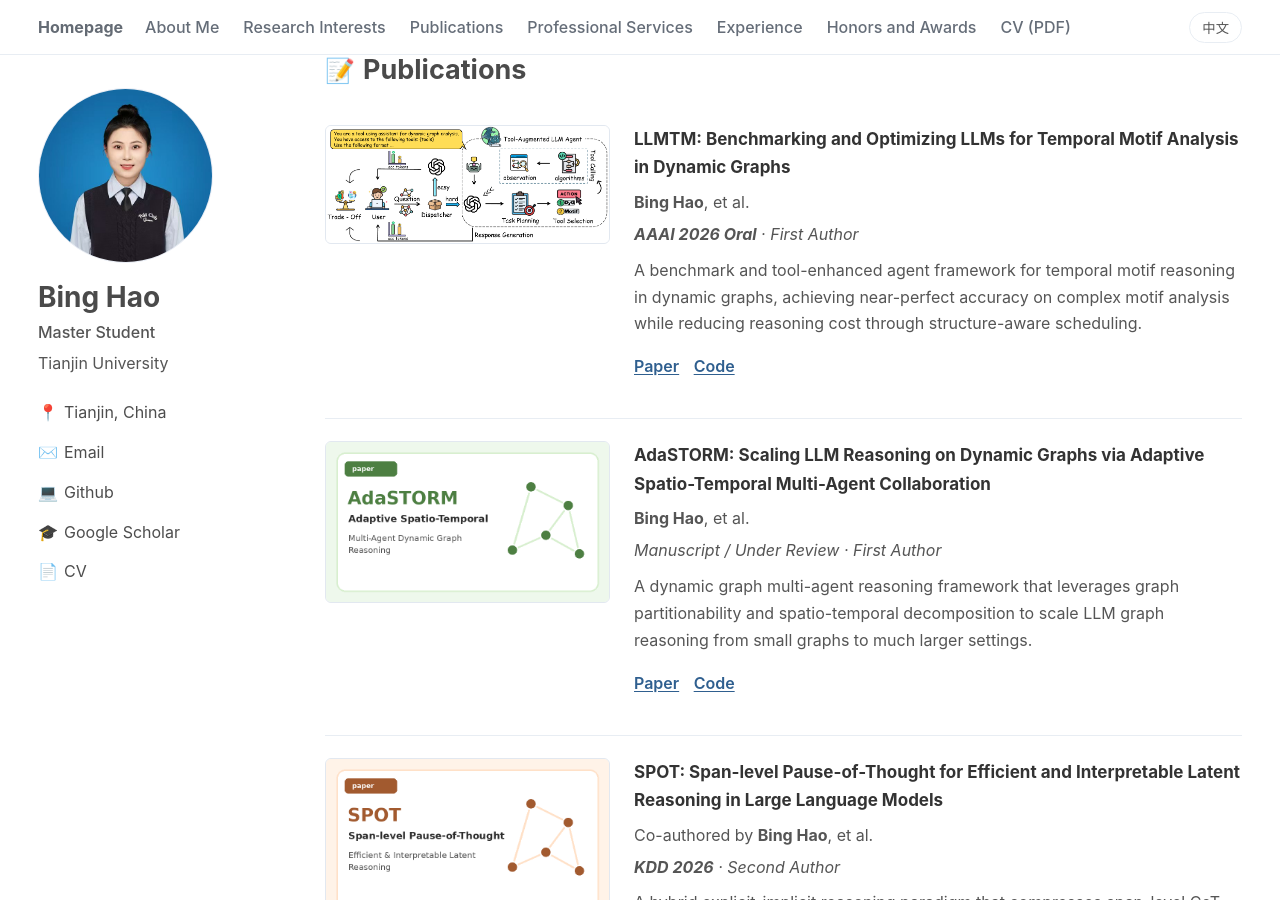
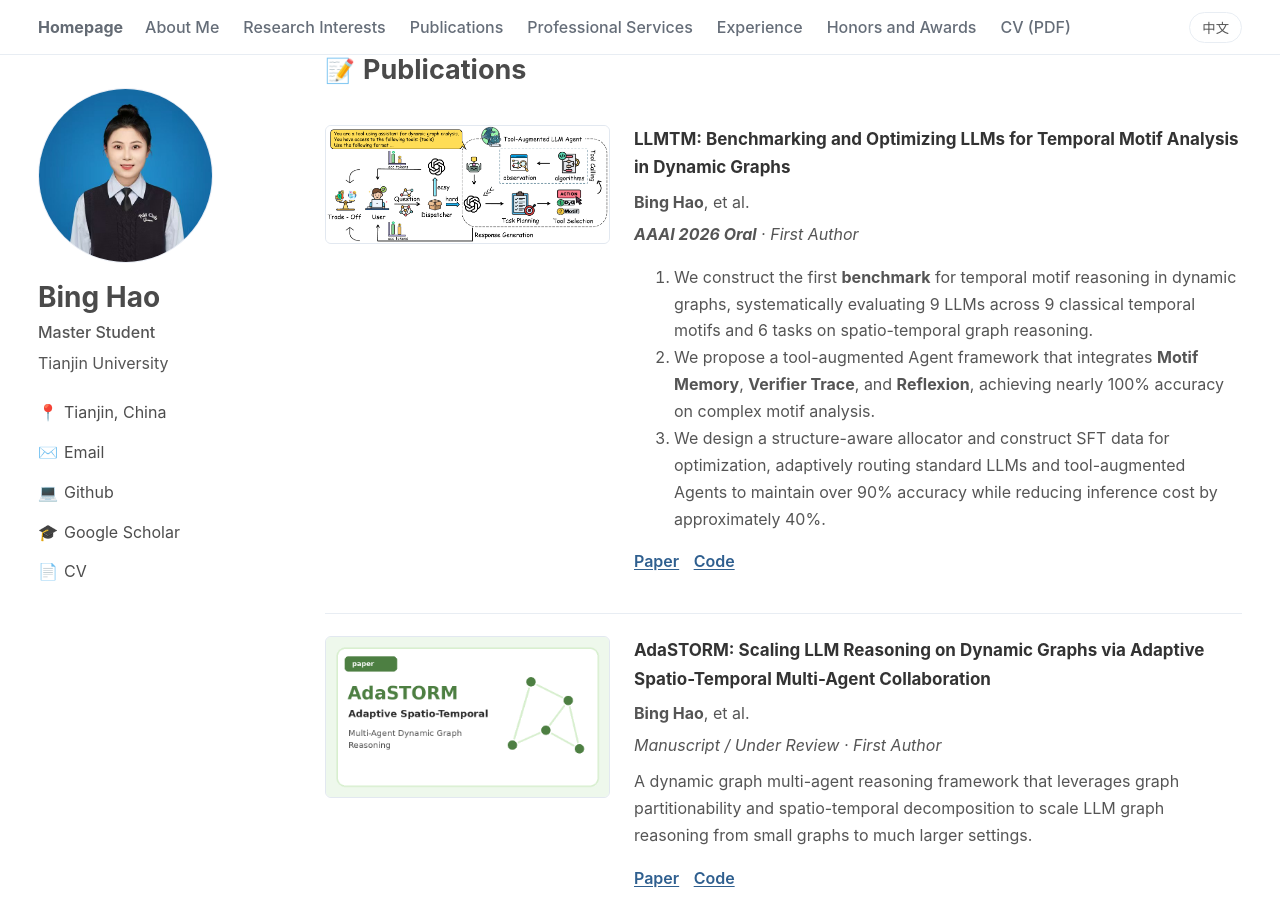
Before and after one commit to haobing-tju/haobing-tju.github.io, a Jekyll site: the page built from _pages/about.md, in a window 1280 px wide and 900 px high, scrolled down 1161 px. Built offline with Jekyll 4.4.1, drawn with Linux system fonts in a browser that asks for light colours.

Commit message:
Update about.md

```diff
--- a/_pages/about.md
+++ b/_pages/about.md
@@ -110,8 +110,8 @@ Besides research, I have also excelled in programming and academic competitions,
     <p class="pub-title">LLMTM: Benchmarking and Optimizing LLMs for Temporal Motif Analysis in Dynamic Graphs</p>
     <p class="pub-authors"><strong>Bing Hao</strong>, et al.</p>
     <p class="pub-venue"><strong>AAAI 2026 Oral</strong> · First Author</p>
-    <p class="pub-desc lang-en block">A benchmark and tool-enhanced agent framework for temporal motif reasoning in dynamic graphs, achieving near-perfect accuracy on complex motif analysis while reducing reasoning cost through structure-aware scheduling.</p>
-    <p class="pub-desc lang-zh block">构建动态图时序模体推理 Benchmark，并提出工具增强型 Agent 与结构感知调度器，在复杂模体分析上实现近 100% 准确率并降低推理成本。</p>
+    <div class="pub-desc lang-en block"> <ol class="pub-points"> <li>We construct the first <strong>benchmark</strong> for temporal motif reasoning in dynamic graphs, systematically evaluating 9 LLMs across 9 classical temporal motifs and 6 tasks on spatio-temporal graph reasoning.</li> <li>We propose a tool-augmented Agent framework that integrates <strong>Motif Memory</strong>, <strong>Verifier Trace</strong>, and <strong>Reflexion</strong>, achieving nearly 100% accuracy on complex motif analysis.</li> <li>We design a structure-aware allocator and construct SFT data for optimization, adaptively routing standard LLMs and tool-augmented Agents to maintain over 90% accuracy while reducing inference cost by approximately 40%.</li> </ol> </div>
+    <div class="pub-desc lang-zh block"> <ol class="pub-points"> <li>构建首个动态图时序模体推理 <strong>Benchmark</strong>，系统评估 9 种 LLM 在 9 类经典时序模体、6 项任务上的时空图推理能力。</li> <li>提出融合 <strong>Motif Memory</strong>、<strong>Verifier Trace</strong> 与 <strong>Reflexion</strong> 的工具增强型 Agent，实现复杂模体分析近 100% 准确率。</li> <li>设计结构感知分配器，构造 SFT 数据进行优化，自适应路由标准 LLM 与工具增强型 Agent，在保持 90%+ 准确率的同时降低约 40% 的推理成本。</li> </ol> </div>
     <p class="pub-links"><a href="#">Paper</a> <a href="#">Code</a></p>
   </div>
 </div>
```
